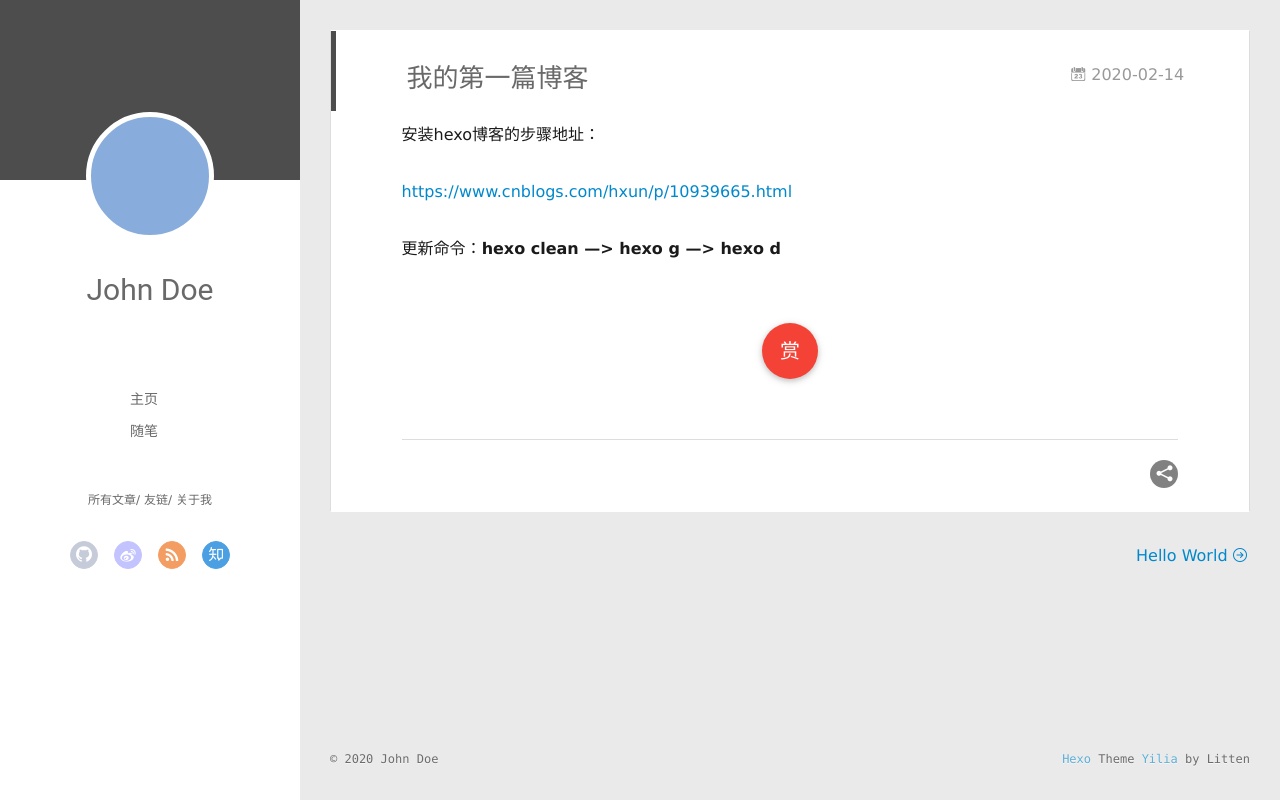
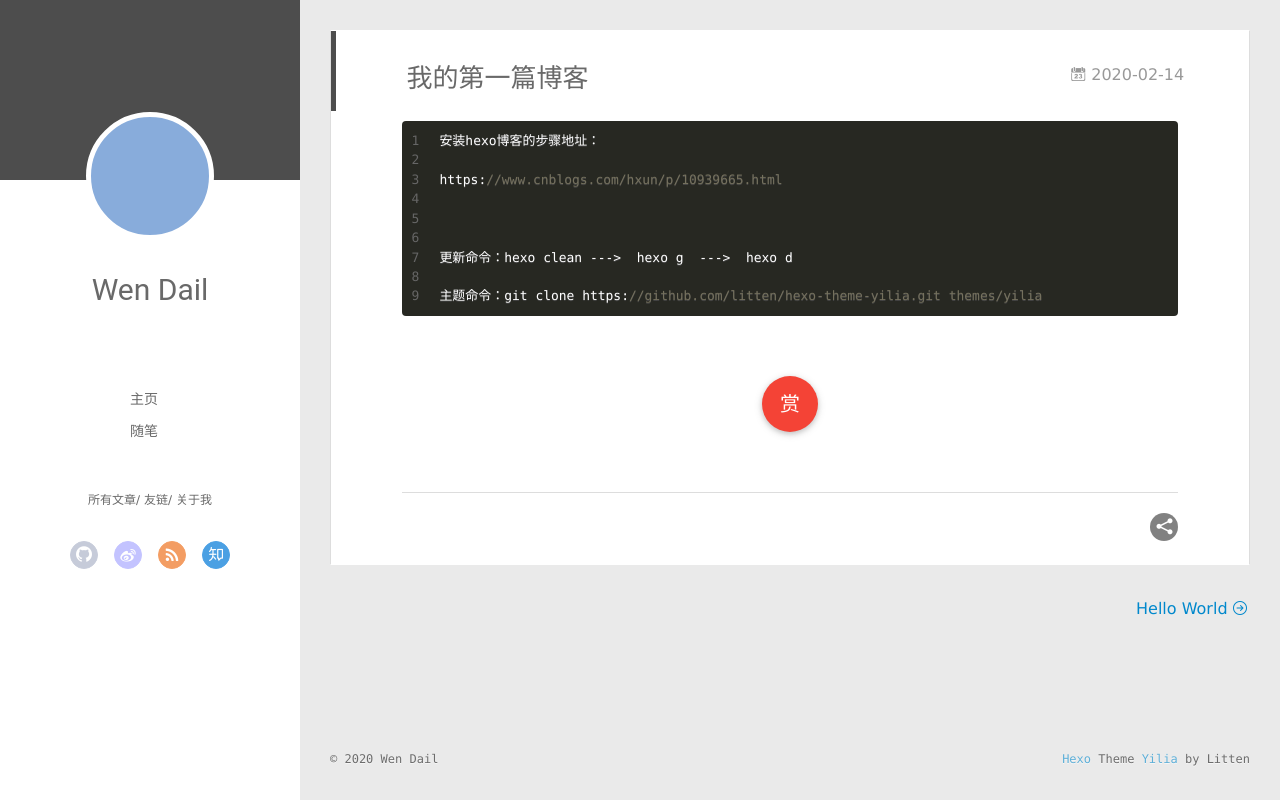
Before and after one commit to lwdong123/lwdong123.github.io, a plain HTML site: page 2020/02/14/我的第一篇博客/index.html in a window 1280 px wide. Drawn offline with Linux system fonts and the light colour scheme; no server answers.

Commit message:
Site updated: 2020-02-14 21:36:37

```diff
--- a/2020/02/14/我的第一篇博客/index.html
+++ b/2020/02/14/我的第一篇博客/index.html
@@ -8,16 +8,16 @@
   <link rel="dns-prefetch" href="http://yoursite.com">
   <title>我的第一篇博客 | Hexo</title>
   <meta name="viewport" content="width=device-width, initial-scale=1, maximum-scale=1">
-  <meta name="description" content="安装hexo博客的步骤地址： https:&#x2F;&#x2F;www.cnblogs.com&#x2F;hxun&#x2F;p&#x2F;10939665.html 更新命令：hexo clean —&gt;  hexo g  —&gt;  hexo d">
+  <meta name="description" content="123456789安装hexo博客的步骤地址：https:&#x2F;&#x2F;www.cnblogs.com&#x2F;hxun&#x2F;p&#x2F;10939665.html更新命令：hexo clean ---&gt;  hexo g  ---&gt;  hexo d主题命令：git clone https:&#x2F;&#x2F;github.com&#x2F;litten&#x2F;hexo-theme-yilia.git themes&#x2F;yilia">
 <meta property="og:type" content="article">
 <meta property="og:title" content="我的第一篇博客">
 <meta property="og:url" content="http://yoursite.com/2020/02/14/%E6%88%91%E7%9A%84%E7%AC%AC%E4%B8%80%E7%AF%87%E5%8D%9A%E5%AE%A2/index.html">
 <meta property="og:site_name" content="Hexo">
-<meta property="og:description" content="安装hexo博客的步骤地址： https:&#x2F;&#x2F;www.cnblogs.com&#x2F;hxun&#x2F;p&#x2F;10939665.html 更新命令：hexo clean —&gt;  hexo g  —&gt;  hexo d">
+<meta property="og:description" content="123456789安装hexo博客的步骤地址：https:&#x2F;&#x2F;www.cnblogs.com&#x2F;hxun&#x2F;p&#x2F;10939665.html更新命令：hexo clean ---&gt;  hexo g  ---&gt;  hexo d主题命令：git clone https:&#x2F;&#x2F;github.com&#x2F;litten&#x2F;hexo-theme-yilia.git themes&#x2F;yilia">
 <meta property="og:locale" content="en_US">
 <meta property="article:published_time" content="2020-02-14T12:18:21.000Z">
-<meta property="article:modified_time" content="2020-02-14T13:06:09.859Z">
-<meta property="article:author" content="John Doe">
+<meta property="article:modified_time" content="2020-02-14T13:33:08.933Z">
+<meta property="article:author" content="Wen Dail">
 <meta name="twitter:card" content="summary">
 
     <link rel="alternative" href="/atom.xml" title="Hexo" type="application/atom+xml">
@@ -50,7 +50,7 @@
 			<img src="" class="js-avatar">
 		</a>
 		<hgroup>
-		  <h1 class="header-author"><a href="/">John Doe</a></h1>
+		  <h1 class="header-author"><a href="/">Wen Dail</a></h1>
 		</hgroup>
 
 
@@ -108,7 +108,7 @@
 				<img src="" class="js-avatar">
 			</div>
 			<hgroup>
-			  <h1 class="header-author js-header-author">John Doe</h1>
+			  <h1 class="header-author js-header-author">Wen Dail</h1>
 			</hgroup>
 
 
@@ -174,9 +174,8 @@
 
     <div class="article-entry" itemprop="articleBody">
 
-        <p>安装hexo博客的步骤地址：</p>
-<p><a href="https://www.cnblogs.com/hxun/p/10939665.html" target="_blank" rel="noopener">https://www.cnblogs.com/hxun/p/10939665.html</a></p>
-<p>更新命令：<strong>hexo clean —&gt;  hexo g  —&gt;  hexo d</strong></p>
+        <figure class="highlight java"><table><tr><td class="gutter"><pre><span class="line">1</span><br><span class="line">2</span><br><span class="line">3</span><br><span class="line">4</span><br><span class="line">5</span><br><span class="line">6</span><br><span class="line">7</span><br><span class="line">8</span><br><span class="line">9</span><br></pre></td><td class="code"><pre><span class="line">安装hexo博客的步骤地址：</span><br><span class="line"></span><br><span class="line">https:<span class="comment">//www.cnblogs.com/hxun/p/10939665.html</span></span><br><span class="line"></span><br><span class="line"></span><br><span class="line"></span><br><span class="line">更新命令：hexo clean ---&gt;  hexo g  ---&gt;  hexo d</span><br><span class="line"></span><br><span class="line">主题命令：git clone https:<span class="comment">//github.com/litten/hexo-theme-yilia.git themes/yilia</span></span><br></pre></td></tr></table></figure>
+
 
 
 
@@ -315,7 +314,7 @@
   <div class="outer">
     <div id="footer-info">
     	<div class="footer-left">
-    		&copy; 2020 John Doe
+    		&copy; 2020 Wen Dail
     	</div>
       	<div class="footer-right">
       		<a href="http://hexo.io/" target="_blank">Hexo</a>  Theme <a href="https://github.com/litten/hexo-theme-yilia" target="_blank">Yilia</a> by Litten
@@ -477,7 +476,7 @@ return o(i(t),arguments.length<2?void 0:u(arguments[1]))}})},function(t,n,r){var
 
     	<section class="tools-section tools-section-me" q-show="aboutme">
 
-  	  		<div class="aboutme-wrap" id="js-aboutme">很惭愧&lt;br&gt;&lt;br&gt;只做了一点微小的工作&lt;br&gt;谢谢大家</div>
+  	  		<div class="aboutme-wrap" id="js-aboutme">我最努力,所以赢的人一定是我</div>
 
     	</section>
 
```
Also changed, not shown: 2020/02/14/hello-world/index.html (+5 -5 lines), archives/2020/02/index.html (+5 -5 lines), archives/2020/index.html (+5 -5 lines), archives/index.html (+5 -5 lines), index.html (+7 -8 lines).
